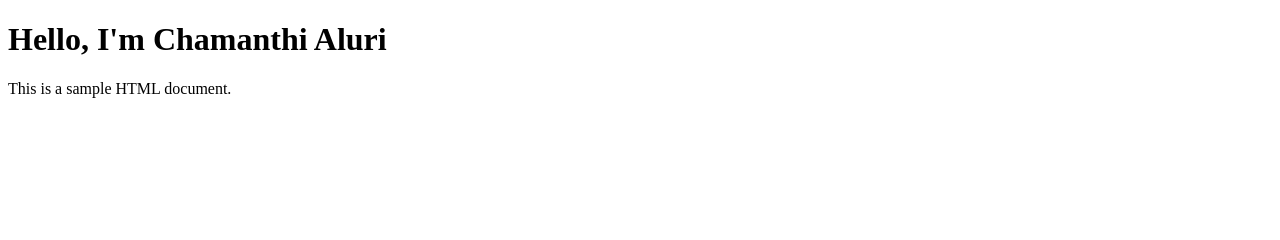
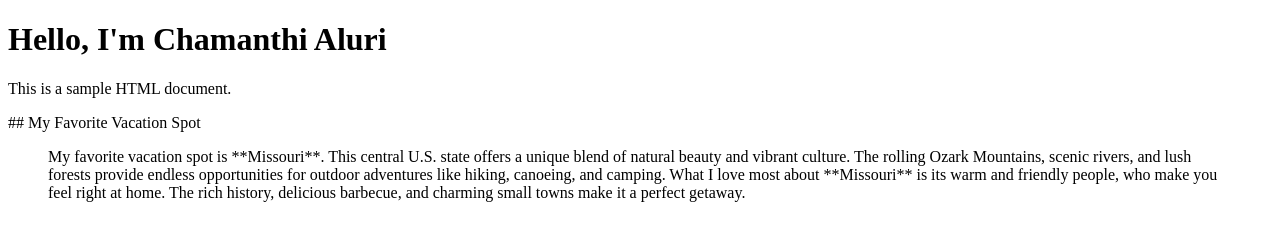
Before and after one commit to 44-563-WebApps-F23/44563-webapps-f23-assignment3-alurichamanthi, a plain HTML site: page index.html in a window 1280 px wide. Drawn offline with Linux system fonts and the light colour scheme.

Commit message:
vacation spot

```diff
--- a/index.html
+++ b/index.html
@@ -17,3 +17,15 @@
     <p>This is a sample HTML document.</p>
 
 </body>
+
+
+
+## My Favorite Vacation Spot
+
+<blockquote>
+  <p>My favorite vacation spot is **Missouri**. This central U.S. state offers a unique blend of natural
+     beauty and vibrant culture. The rolling Ozark Mountains, scenic rivers, and lush forests provide
+     endless opportunities for outdoor adventures like hiking, canoeing, and camping. What I love most
+     about **Missouri** is its warm and friendly people, who make you feel right at home.
+     The rich history, delicious barbecue, and charming small towns make it a perfect getaway.</p>
+</blockquote>
```
